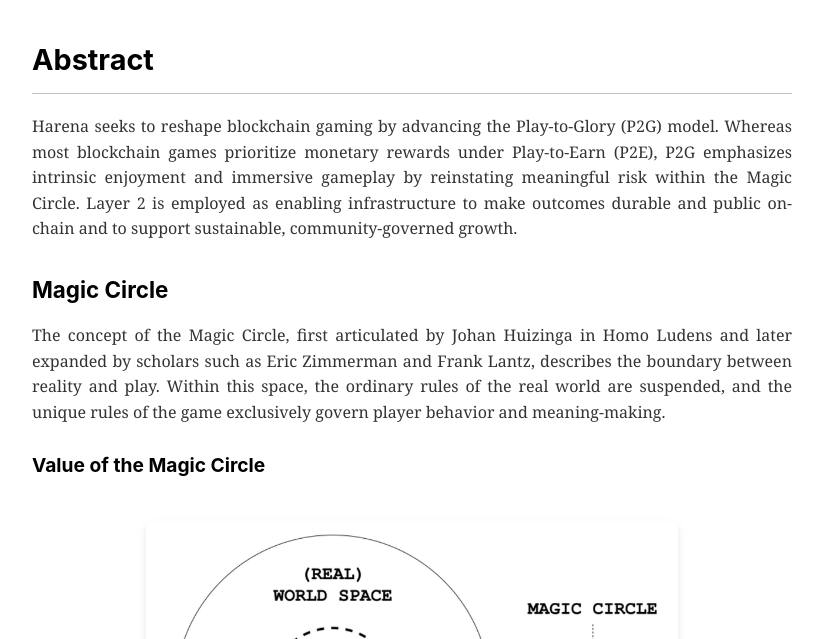
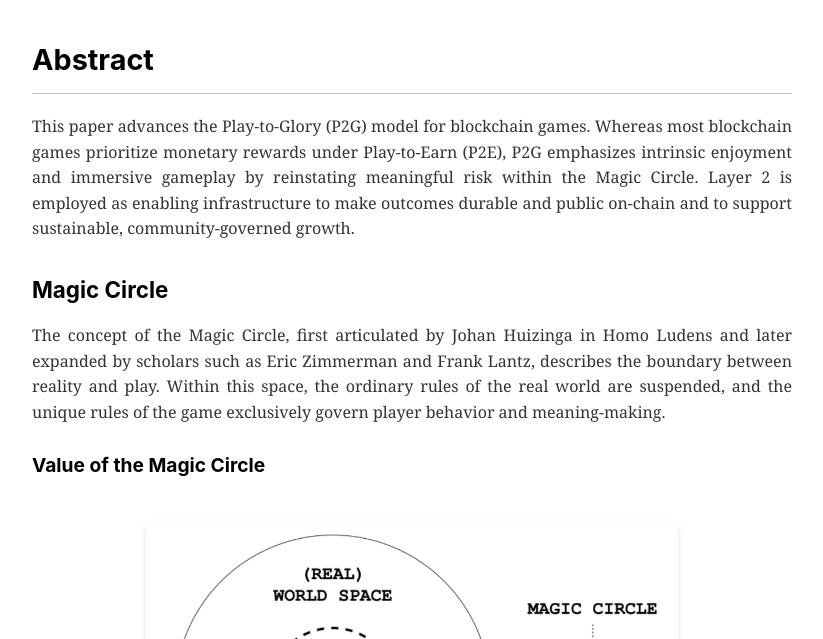
Before and after one commit to blgamann/playtoglory, a plain HTML site: page index.html in a window 1280 px wide. Shown: the part 161-800 px from the top of the page, without its empty margins (228-1051 px from the left). Drawn offline with Linux system fonts and the light colour scheme.

Commit message:
update docs

```diff
--- a/index.html
+++ b/index.html
@@ -155,9 +155,9 @@
     <h1>Abstract</h1>
 
     <p>
-      Harena seeks to reshape blockchain gaming by advancing the Play-to-Glory
-      (P2G) model. Whereas most blockchain games prioritize monetary rewards
-      under Play-to-Earn (P2E), P2G emphasizes intrinsic enjoyment and immersive
+      This paper advances the Play-to-Glory (P2G) model for blockchain games.
+      Whereas most blockchain games prioritize monetary rewards under
+      Play-to-Earn (P2E), P2G emphasizes intrinsic enjoyment and immersive
       gameplay by reinstating meaningful risk within the Magic Circle. Layer 2
       is employed as enabling infrastructure to make outcomes durable and public
       on-chain and to support sustainable, community-governed growth.
```
